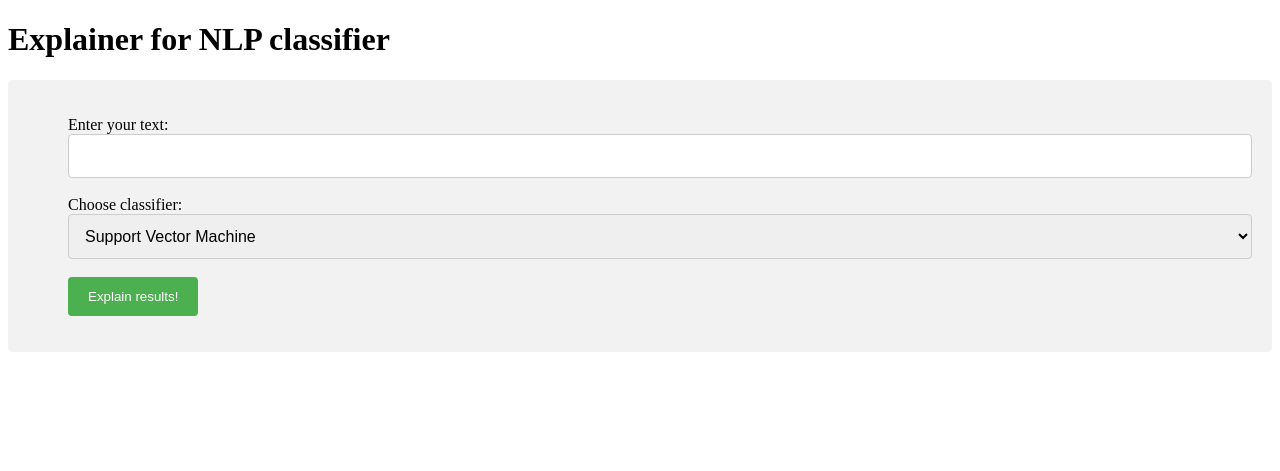
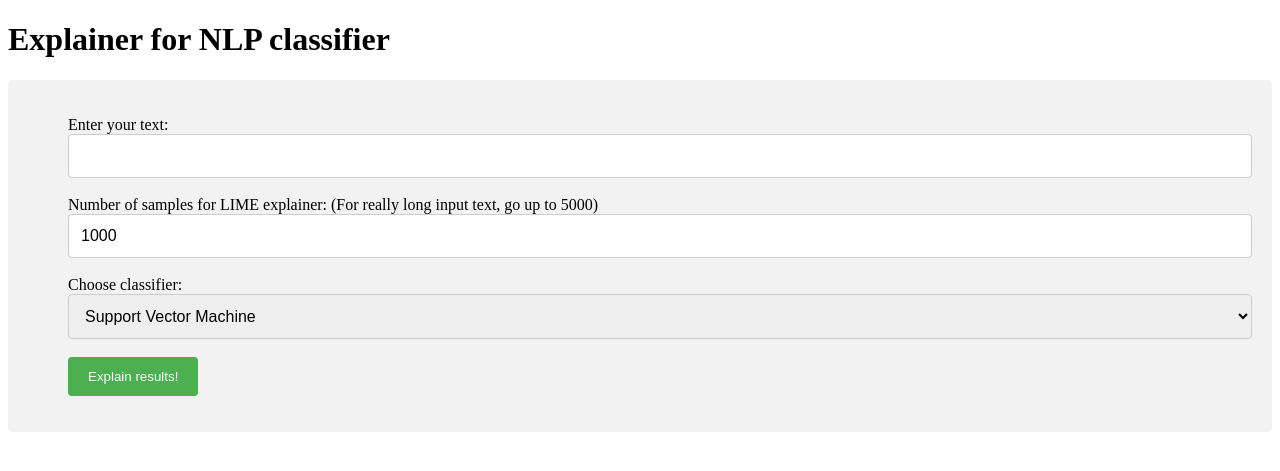
Before and after one commit to prrao87/fine-grained-sentiment-app, a Flask app: page / in a window 1280 px wide. Shown: the top 471 px of the page. Run offline with Flask 2, Linux system fonts and the light colour scheme.

Commit message:
Add text field for number of LIME samples user input

```diff
--- a/templates/index.html
+++ b/templates/index.html
@@ -10,6 +10,8 @@
         <form action="/result" method="post" >
             <dl>
                 <dd>Enter your text:<input type=text name="entry"></dd><br>
+                <dd>Number of samples for LIME explainer: (For really long input text, go up to 5000)
+                    <input type=text name="n_samples" value="1000"></dd><br>
                 <dd>Choose classifier:
                     <select name="classifier">
                         <option value="svm">Support Vector Machine</option>
```
